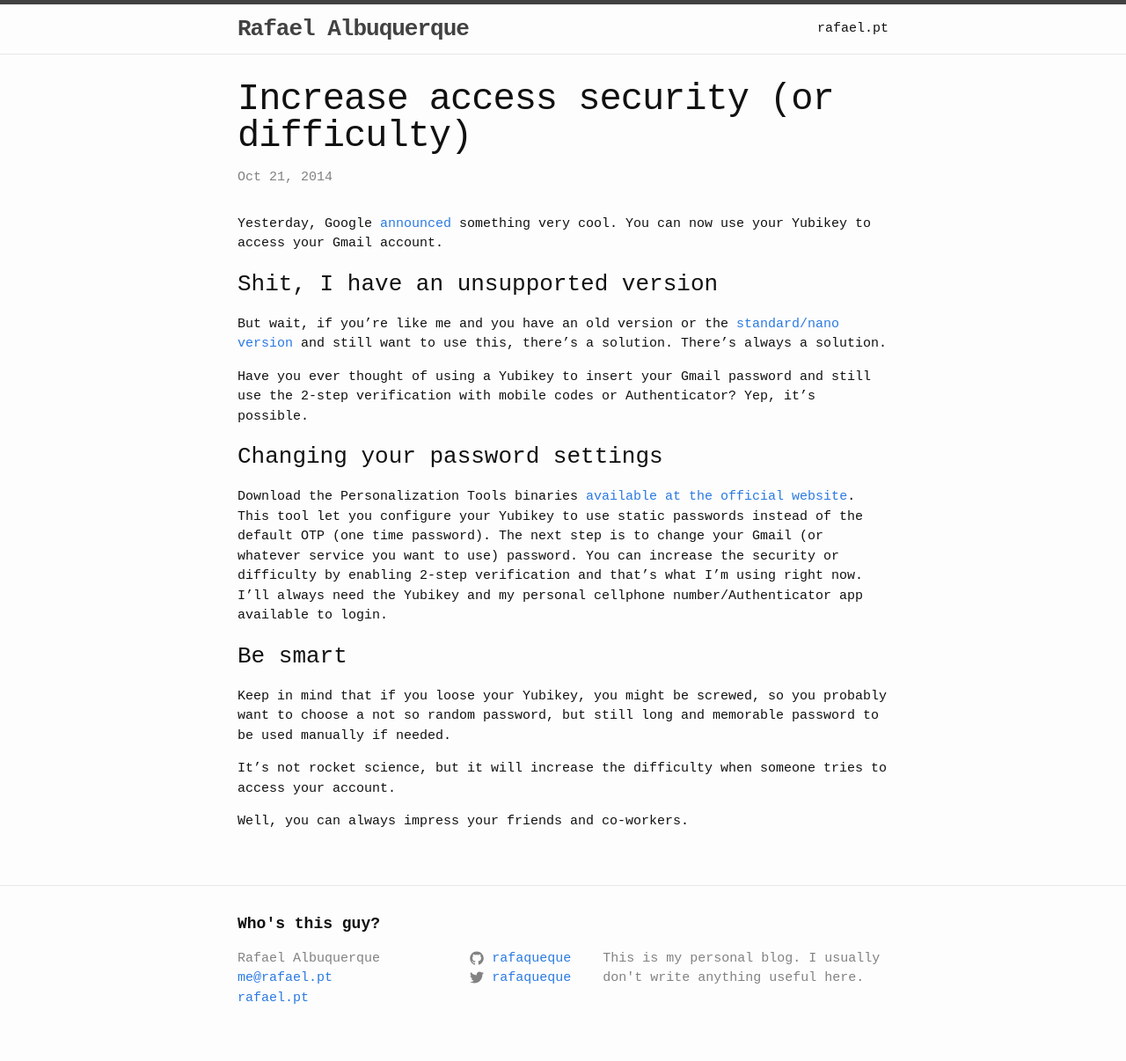
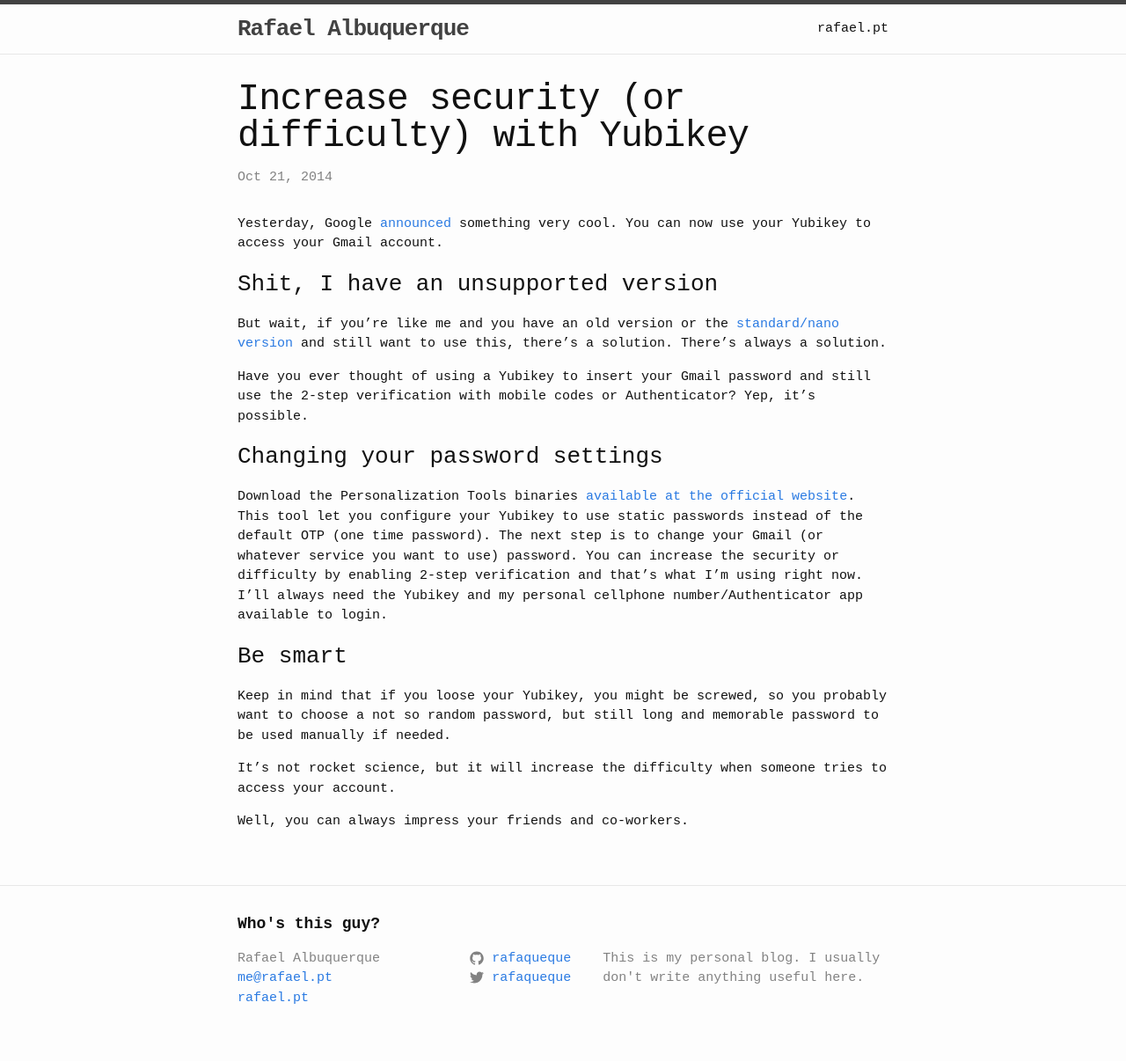
Before and after one commit to rafaqueque/rafaqueque.github.io, a Jekyll site: the page built from _posts/2014-10-22-increase-security-or-difficulty-with-yubikey.markdown, in a window 1280 px wide. Shown: the whole page at 88% size. Built offline with Jekyll 4.4.1, drawn with Linux system fonts in a browser that asks for light colours.

Commit message:
changed blogpost title

```diff
--- a/_posts/2014-10-22-increase-access-security-or-difficulty.markdown
+++ b/_posts/2014-10-22-increase-security-or-difficulty-with-yubikey.markdown
@@ -1,6 +1,6 @@
 ---
 layout: post
-title: "Increase access security (or difficulty)"
+title: "Increase security (or difficulty) with Yubikey"
 date: "Wed Oct 22 00:25:31 +0100 2014"
 tags:
 - yubikey
```
